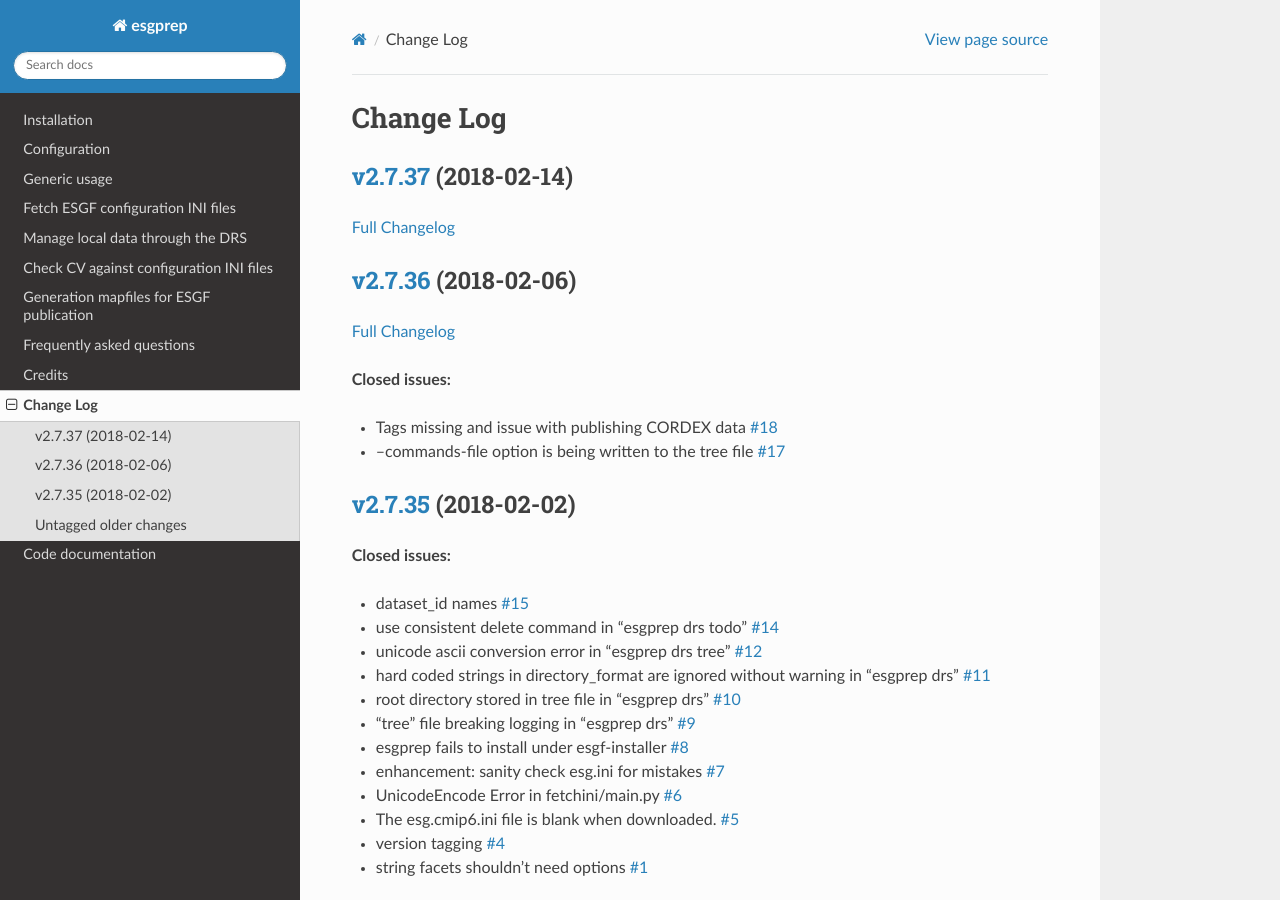
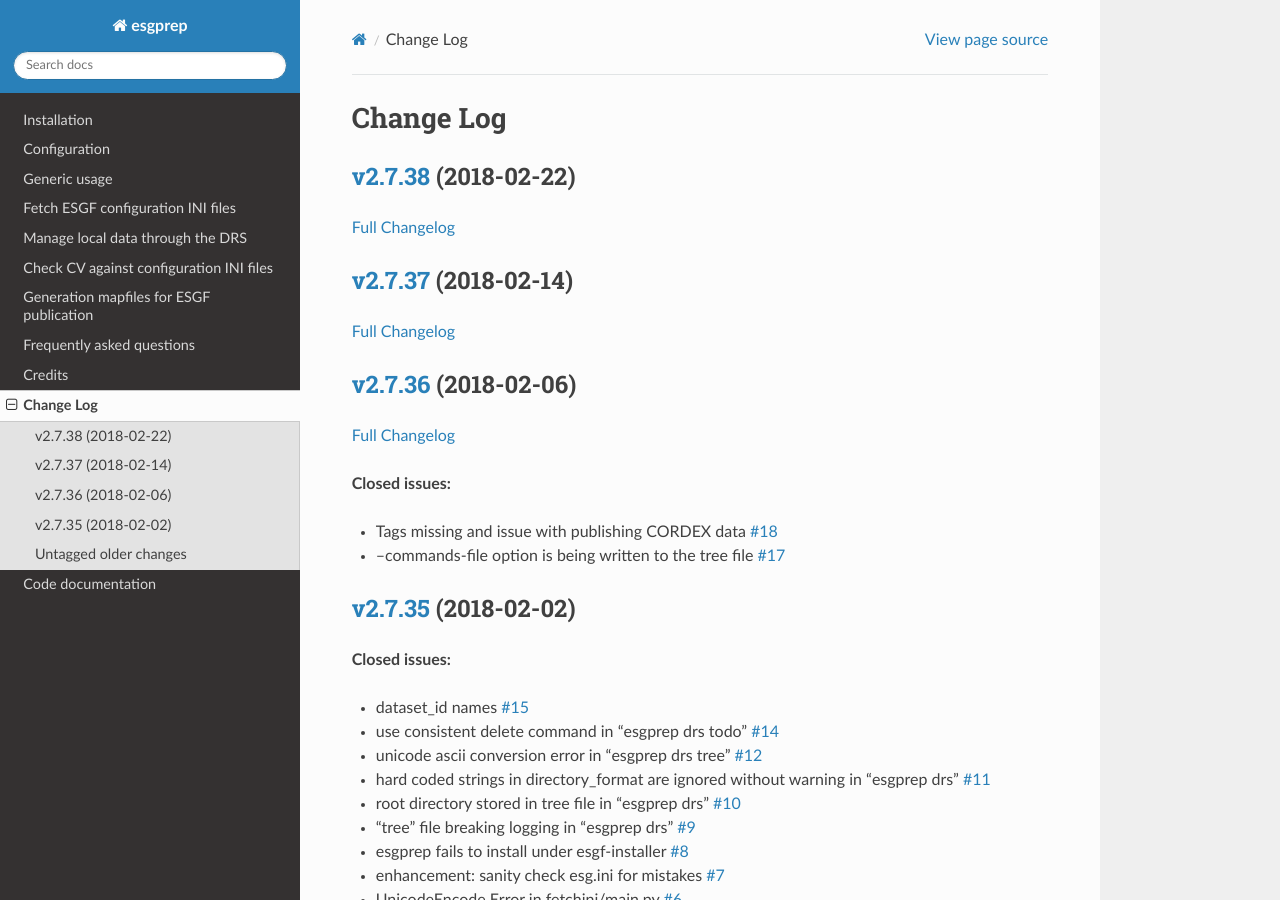
Before and after one commit to ESGF/esgf-prepare, a Sphinx documentation site: the page built from docs/log.rst, in a window 1280 px wide and 900 px high. Built offline with Sphinx 7.4.7 and the Read the Docs theme 2.0.0, drawn with Linux system fonts in a browser that asks for light colours; the version number could not be read and is left out.

Commit message:
Update change log

```diff
--- a/docs/log.rst
+++ b/docs/log.rst
@@ -3,6 +3,12 @@
 
 Change Log
 ==========
+
+`v2.7.38 <https://github.com/ESGF/esgf-prepare/tree/v2.7.38>`__ (2018-02-22)
+----------------------------------------------------------------------------
+
+`Full
+Changelog <https://github.com/ESGF/esgf-prepare/compare/v2.7.37...v2.7.38>`__
 
 `v2.7.37 <https://github.com/ESGF/esgf-prepare/tree/v2.7.37>`__ (2018-02-14)
 ----------------------------------------------------------------------------
```
